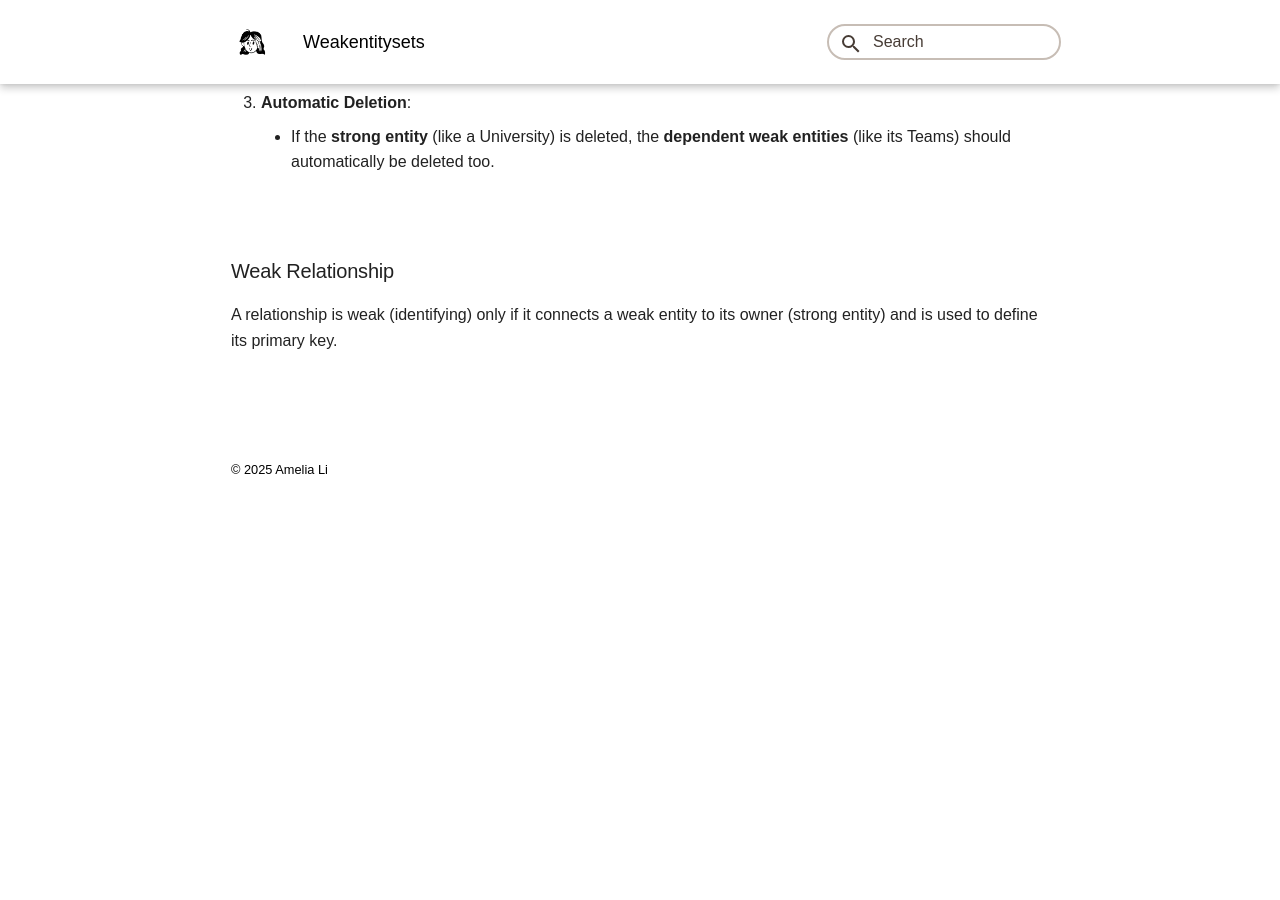
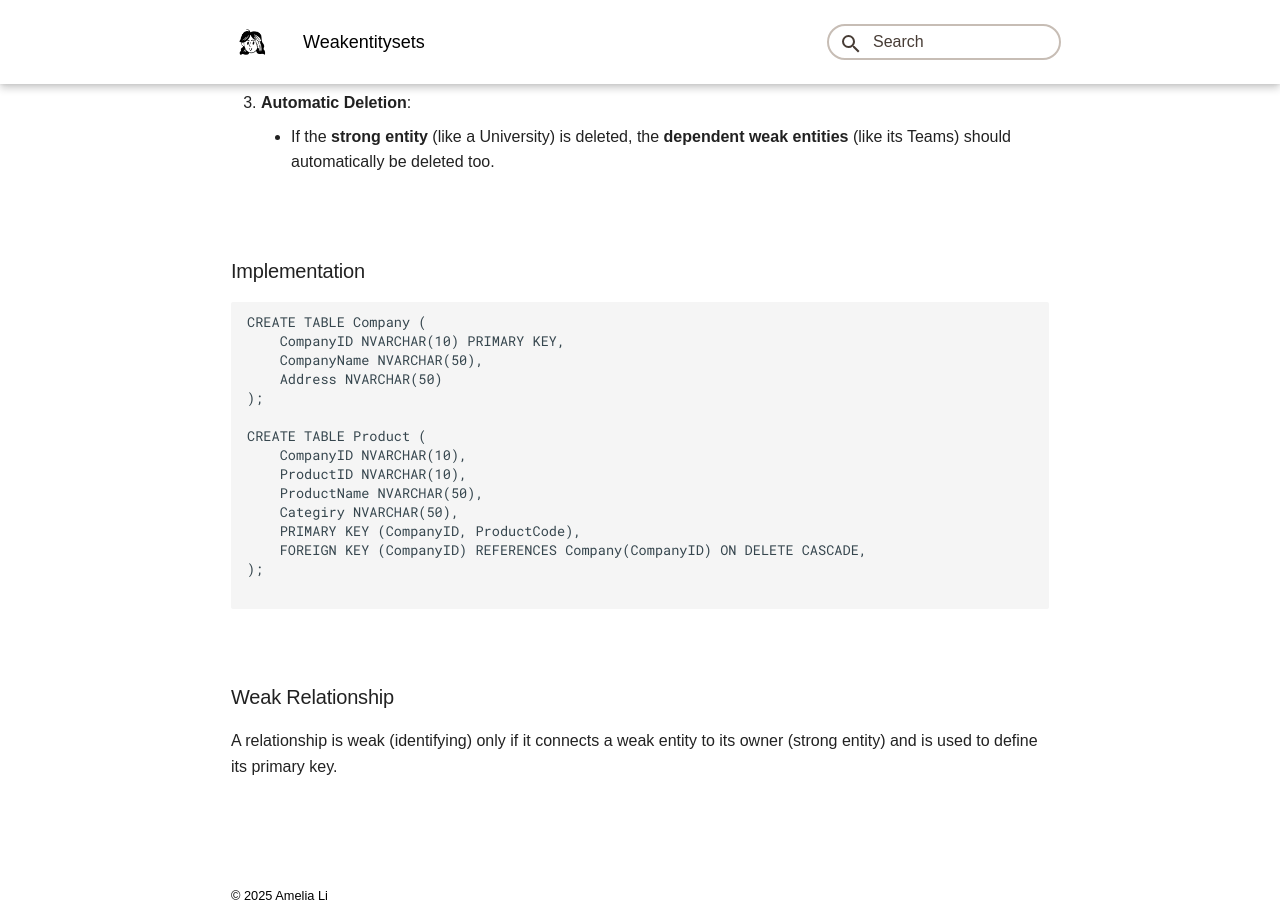
Before and after one commit to amelial9/milynotes, an MkDocs documentation site: the page built from docs/SQL/weakentitysets.md, in a window 1280 px wide and 900 px high, scrolled down 920 px. Built offline with MkDocs 1.6.1 and Material for MkDocs 9.7.7, drawn with Linux system fonts in a browser that asks for light colours; some web fonts are replaced; before the commit the page ends 1432 px from its top, so only the background shows below that.

Commit message:
more notes

````diff
--- a/docs/SQL/weakentitysets.md
+++ b/docs/SQL/weakentitysets.md
@@ -41,6 +41,28 @@ Why do we care about Weak Entities?
 
 <br>
 
+### Implementation
+
+```
+CREATE TABLE Company (
+    CompanyID NVARCHAR(10) PRIMARY KEY,
+    CompanyName NVARCHAR(50),
+    Address NVARCHAR(50)
+);
+
+CREATE TABLE Product (
+    CompanyID NVARCHAR(10),
+    ProductID NVARCHAR(10),
+    ProductName NVARCHAR(50),
+    Categiry NVARCHAR(50),
+    PRIMARY KEY (CompanyID, ProductCode),
+    FOREIGN KEY (CompanyID) REFERENCES Company(CompanyID) ON DELETE CASCADE,
+);
+
+```
+
+<br>
+
 ### Weak Relationship
 
 A relationship is weak (identifying) only if it connects a weak entity to its owner (strong entity) and is used to define its primary key.
````
Also changed, not shown: docs/SQL/Index.md (+2 -0 lines), docs/SQL/mandatoryrelationship.md (added, +45 -0 lines), docs/SQL/img/mandatory_relationship.png (added), docs/SQL/img/normal_relationship.png (added).
